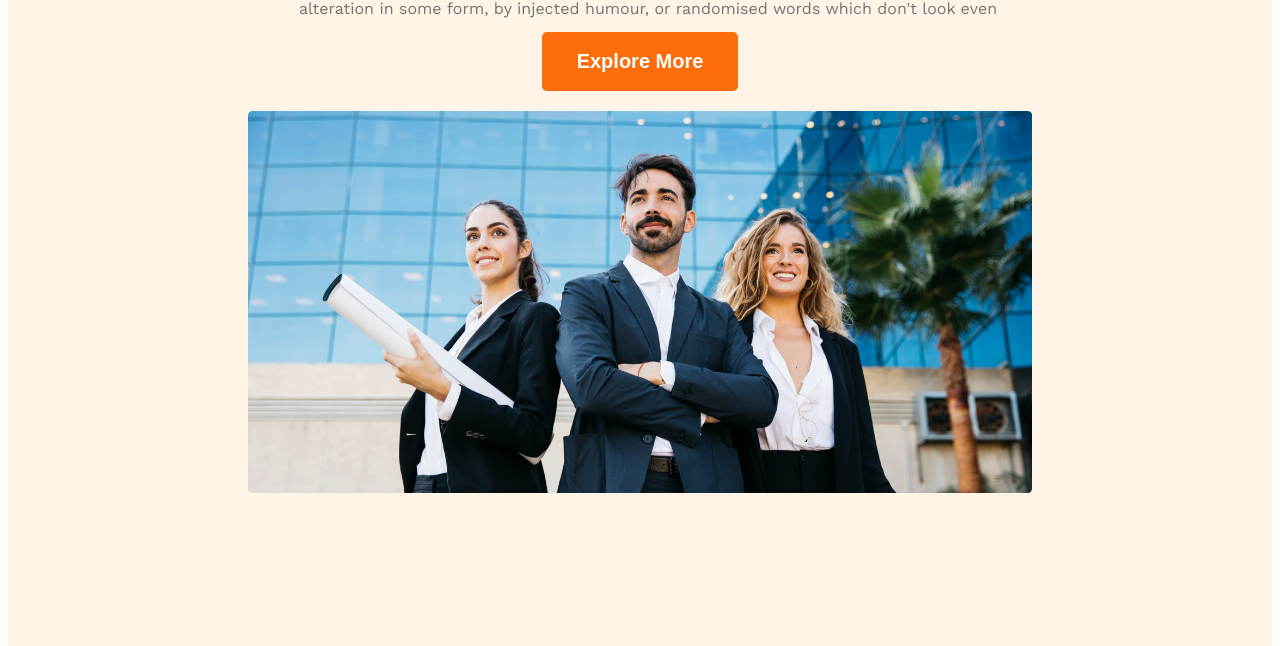
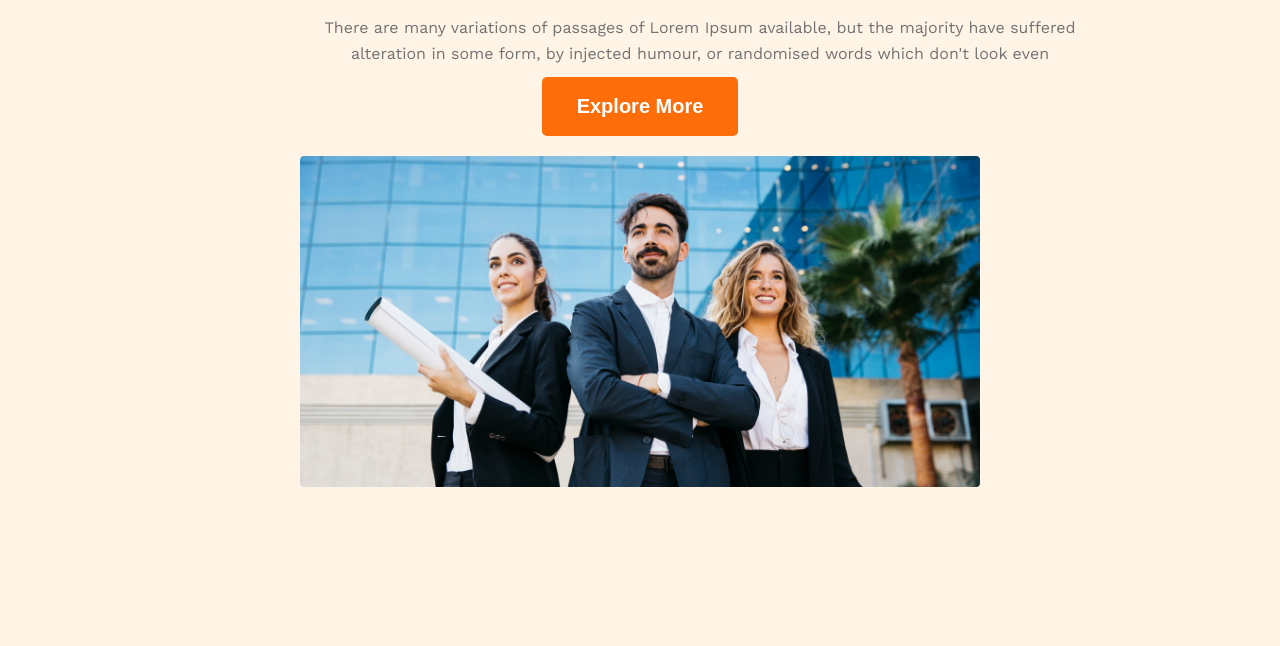
Before and after one commit to Saifulislamrumi/G3-Architects, a plain HTML site: page index.html in a window 1280 px wide. Shown: the part 454-1100 px from the top of the page. Drawn offline with nearby package versions, Linux system fonts and the light colour scheme.

Commit message:
bug-fixed

```diff
--- a/styles.css
+++ b/styles.css
@@ -2,10 +2,12 @@
 
 body {
   font-family: "Open Sans", sans-serif;
+  background: #fff;
+  margin: 0px;
 }
 header {
   background: rgba(255, 144, 14, 0.1);
-  padding: 50px 240px;
+  padding: 50px 300px;
 }
 
 .nav-var {
```
